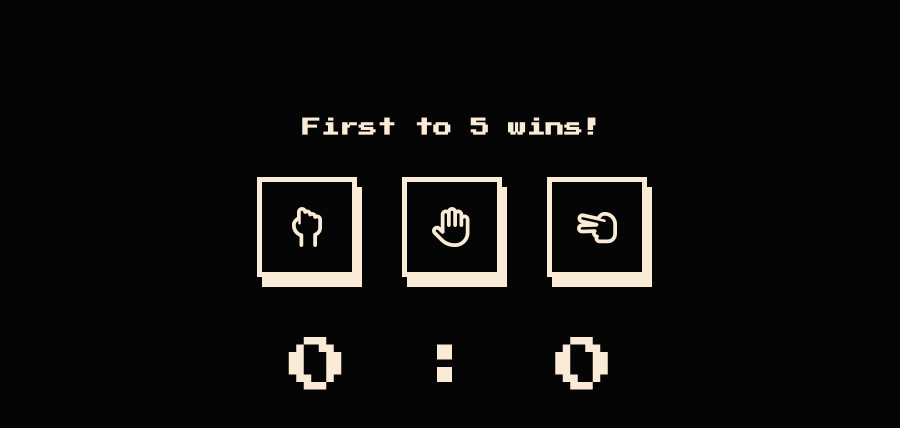
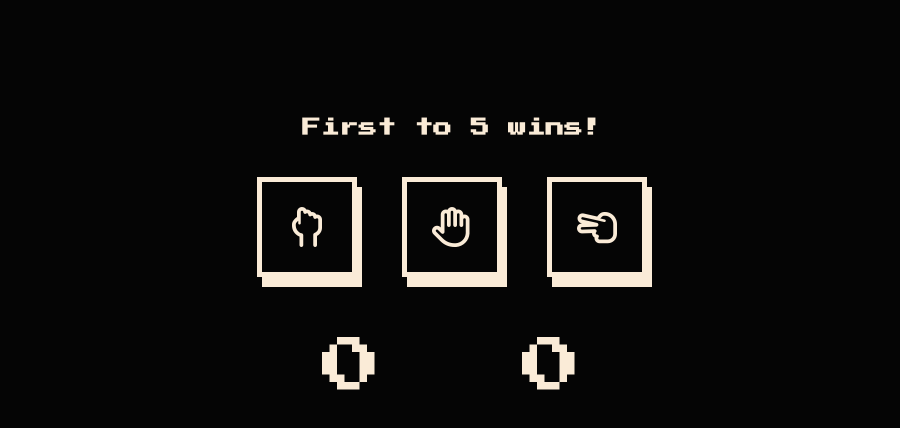
Before and after one commit to Luqiize/RPS, a plain HTML site: page index.html in a window 1280 px wide. Shown: the part 112-540 px from the top of the page, without its empty margins (188-1088 px from the left). Drawn offline with Linux system fonts and the light colour scheme.

Commit message:
Update index.html

```diff
--- a/index.html
+++ b/index.html
@@ -26,13 +26,12 @@
           <i class="fa-regular fa-hand-scissors"></i>
         </button>
       </div>
-      <div class="results">
+      <p class="results">
         <span class="player-score">0</span>
-        <span class="colon">:</span>
         <span class="computer-score">0</span>
-      </div>
+      </p>
       <span id="winner">?</span>
-      <button id="try-again">Try again</button>
+      <button id="try-again">Play again</button>
     </div>
     <script src="script.js"></script>
   </body>
```
